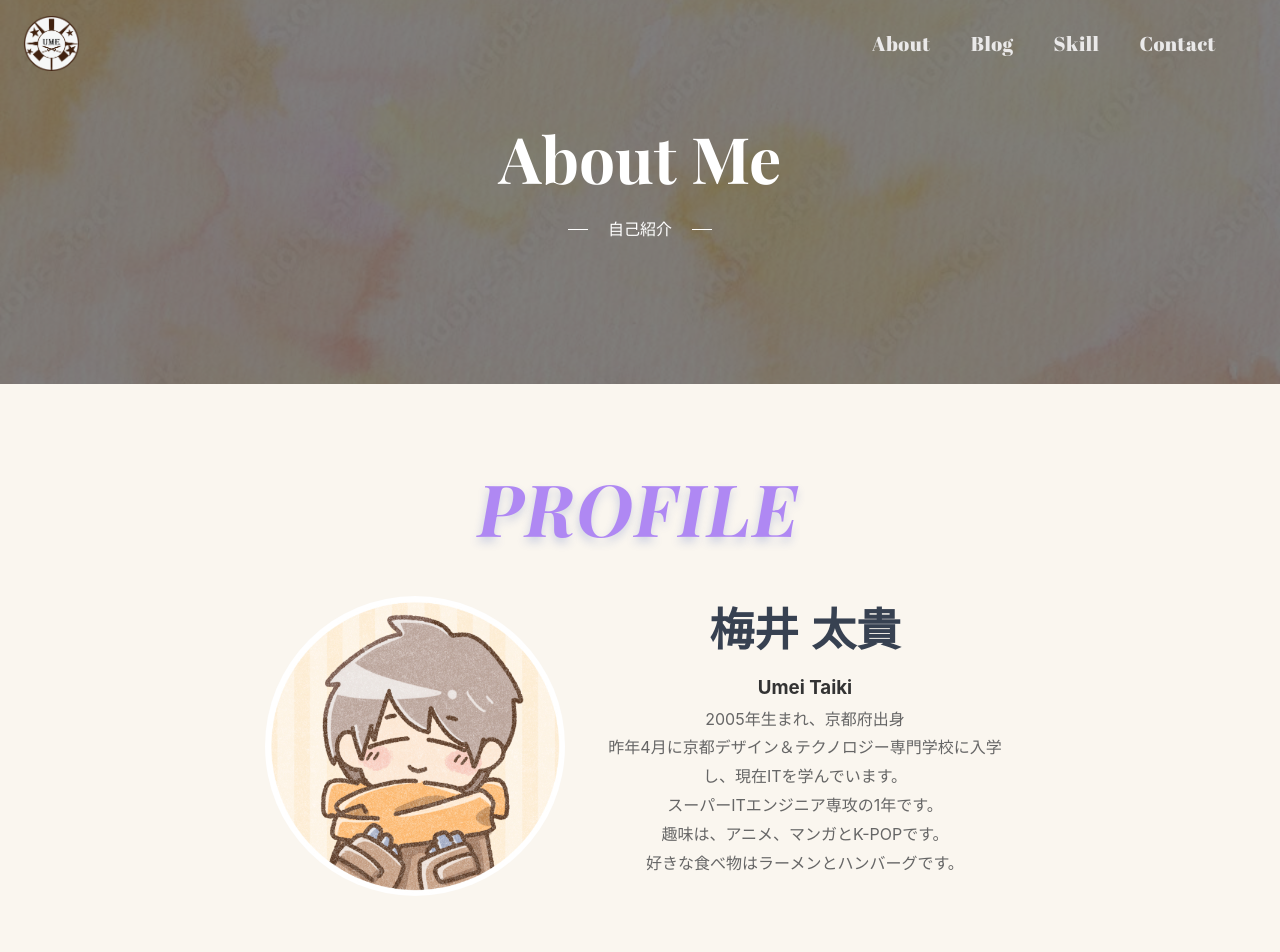
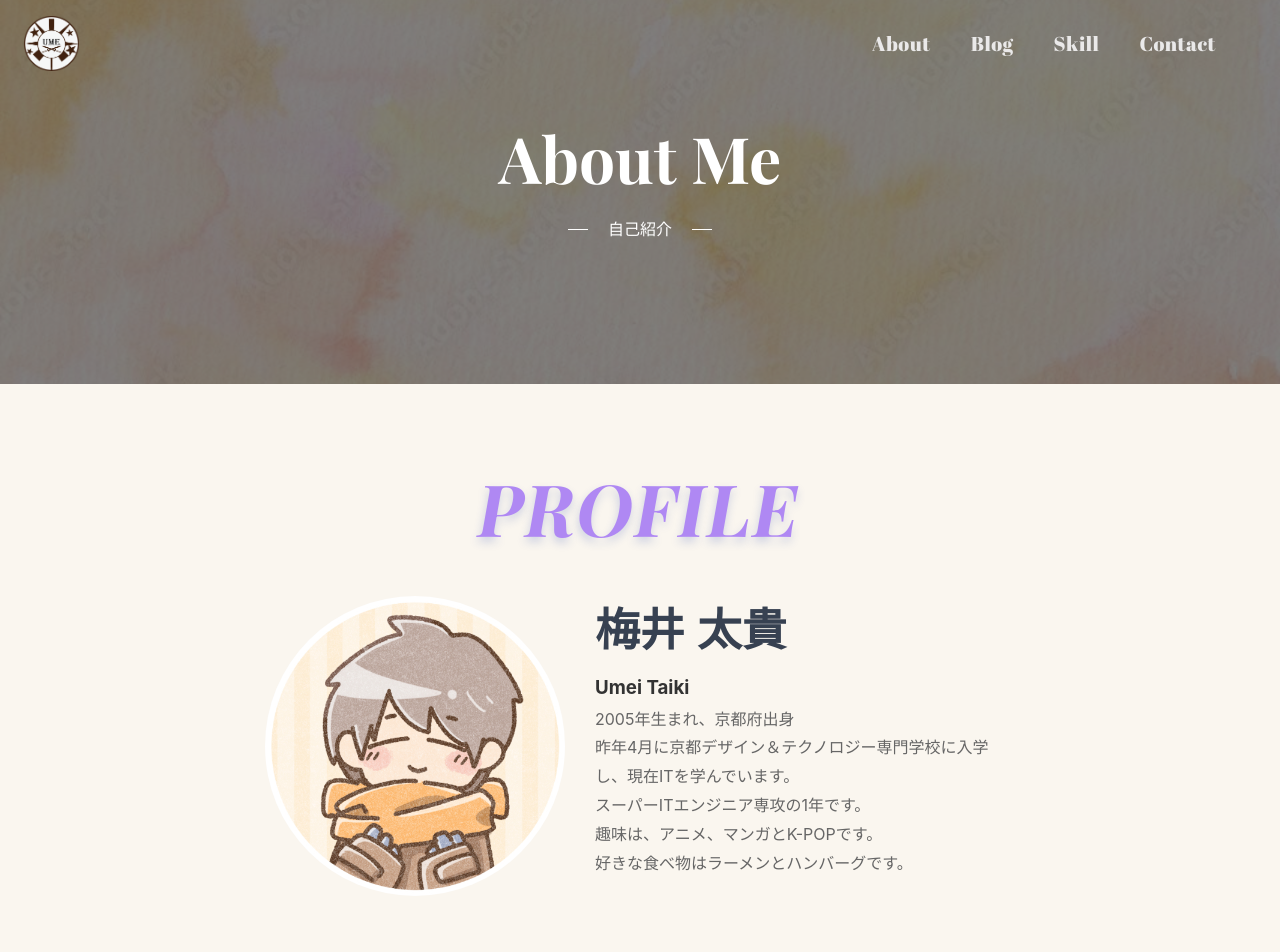
Before and after one commit to KTCume/react-next-portfolio, a Next.js app: page /about in a window 1280 px wide. Shown: the top 952 px of the page. Built offline with nearby package versions, Linux system fonts and the light colour scheme; a web font is replaced by a local one.

Commit message:
デザイン変更

```diff
--- a/app/about/page.module.css
+++ b/app/about/page.module.css
@@ -46,8 +46,6 @@
 .profileTextContainer {
     display: flex;
     flex-direction: column; /* 名前とテキストを縦並び */
-    align-items: center; /* テキストを中央揃え */
-    text-align: center; /* テキストを中央寄せ */
 }
 
 .name {
```
